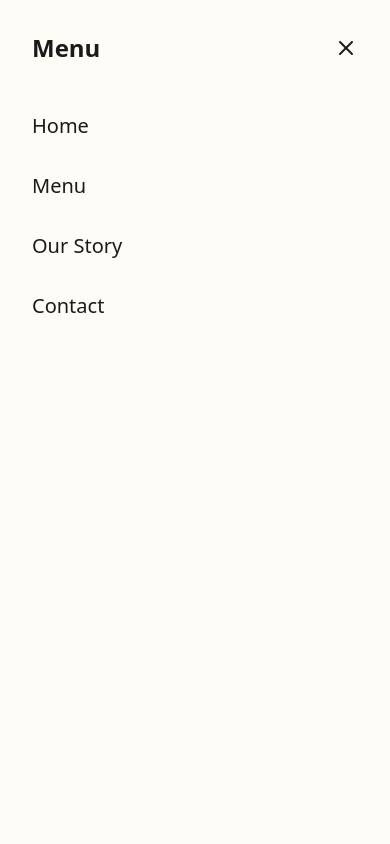
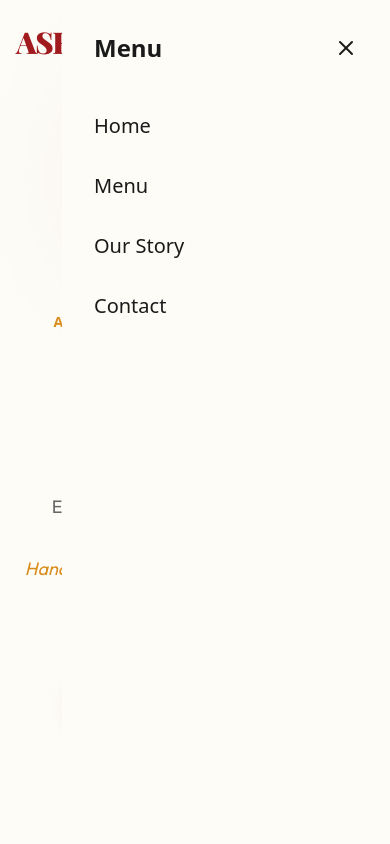
Before and after one commit to ashamimomo/asamimomo-web, a Next.js app: page / in a window 390 px wide. Both pictures are taken after a click on the button 362 px from the left and 42 px from the top of the page. Shown: the top 844 px of the page. Built offline with nearby package versions, Linux system fonts and the light colour scheme; a web font is replaced by a local one.

Commit message:
refactor: Update semantic HTML tags and refine mobile menu styling and positioning.

```diff
--- a/components/Header.tsx
+++ b/components/Header.tsx
@@ -29,7 +29,7 @@ export function Header() {
   ];
 
   return (
-    <header
+    <section
       className={cn(
         "fixed top-0 left-0 right-0 z-50 transition-all duration-300",
         scrolled
@@ -101,7 +101,7 @@ export function Header() {
             animate={{ opacity: 1, x: 0 }}
             exit={{ opacity: 0, x: "100%" }}
             transition={{ type: "spring", damping: 25, stiffness: 200 }}
-            className="fixed inset-0 bg-background z-50 flex flex-col p-8 md:hidden"
+            className="fixed inset-y-0 right-0 bg-background w-82 h-screen z-60 flex flex-col p-8 md:hidden"
           >
             <div className="flex justify-between items-center mb-12">
               <span className="text-2xl font-bold">Menu</span>
@@ -109,7 +109,7 @@ export function Header() {
                 <X className="w-6 h-6" />
               </button>
             </div>
-            <nav className="flex flex-col gap-8 text-xl font-medium">
+            <div className="flex flex-col gap-8 text-xl font-medium">
               {navLinks.map((link) => (
                 <Link
                   key={link.href}
@@ -120,10 +120,10 @@ export function Header() {
                   {link.label}
                 </Link>
               ))}
-            </nav>
+            </div>
           </motion.div>
         )}
       </AnimatePresence>
-    </header>
+    </section>
   );
 }
```
